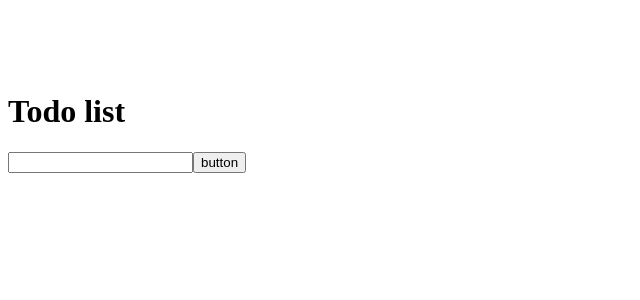
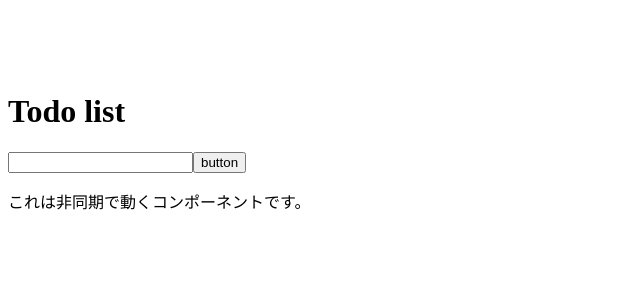
Before and after one commit to LEITULU/ts-js-react, a React (Vite) app: page / in a window 1280 px wide. Shown: the top 300 px of the page, without its empty margins (0-640 px from the left). Built offline with nearby package versions, Linux system fonts and the light colour scheme.

Commit message:
add filst function HIDOUKI

```diff
--- a/index.html
+++ b/index.html
@@ -9,6 +9,7 @@
   <body>
     <div id="root"></div>
     <div id="mid1"></div>
+    <div id="hidouki"></div>
     <script type="module" src="/src/main.tsx"></script>
   </body>
 </html>
--- /dev/null
+++ b/src/Hidouki.tsx
@@ -0,0 +1,9 @@
+function Hidouki() {
+    return (
+        <>
+        <div>これは非同期で動くコンポーネントです。</div>
+        </>
+    )
+}
+
+export default Hidouki
--- a/src/main.tsx
+++ b/src/main.tsx
@@ -2,7 +2,7 @@ import { StrictMode } from 'react'
 import { createRoot } from 'react-dom/client'
 // import './index.css'
 import App from './App.tsx'
-import Mid1 from './Mid.tsx'
+
 
 createRoot(document.getElementById('root')!).render(
   <StrictMode>
@@ -10,8 +10,16 @@ createRoot(document.getElementById('root')!).render(
   </StrictMode>,
 )
 
+import Mid1 from './Mid.tsx'
 createRoot(document.getElementById('mid1')!).render(
   <StrictMode>
     <Mid1 />
   </StrictMode>,
 )
+
+import Hidouki from './Hidouki.tsx'
+createRoot(document.getElementById('hidouki')!).render(
+  <StrictMode>
+    <Hidouki />
+  </StrictMode>,
+)
```
Also changed, not shown: 3 other files (tests, documents, lock files or other folders).
